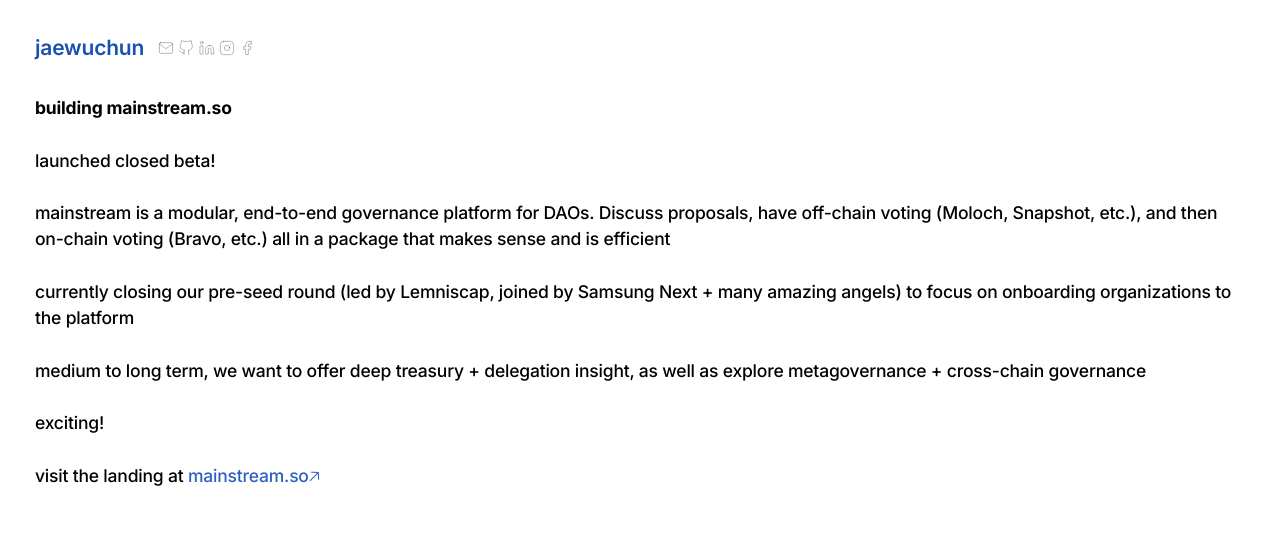
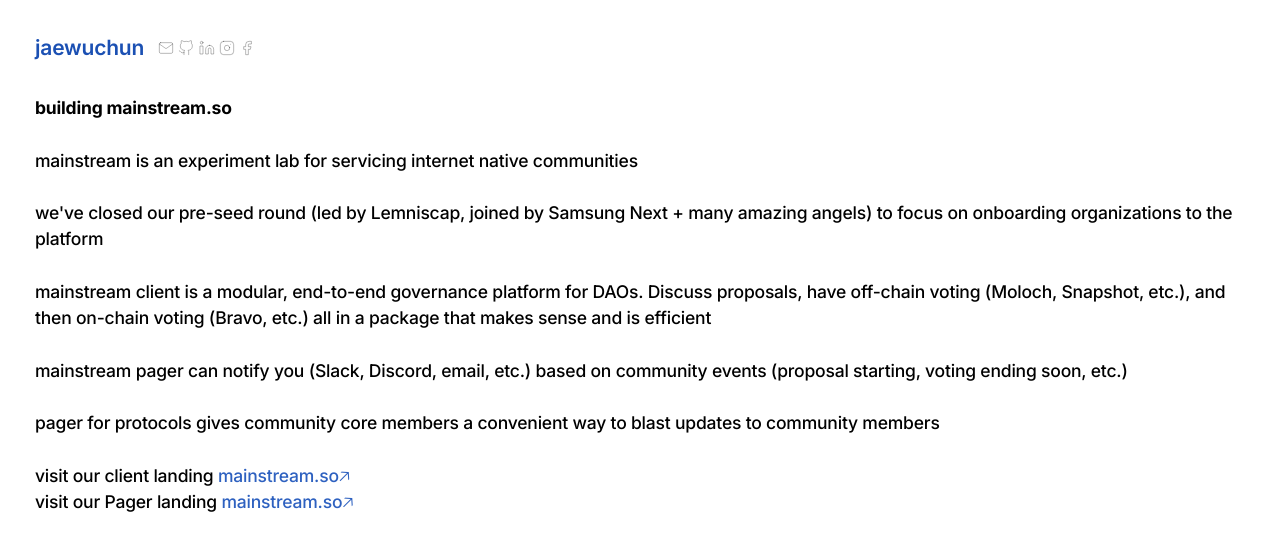
Before and after one commit to naijwu/textual, a Next.js app: page /mainstream in a window 1280 px wide. Shown: the top 550 px of the page. Built offline with nearby package versions, Linux system fonts and the light colour scheme.

Commit message:
Update mainstream.tsx

```diff
--- a/pages/mainstream.tsx
+++ b/pages/mainstream.tsx
@@ -21,18 +21,18 @@
                 building mainstream.so
             </strong>
             <br/><br/>
-            launched closed beta!
+            mainstream is an experiment lab for servicing internet native communities
             <br/><br/>
-            mainstream is a modular, end-to-end governance platform for DAOs. Discuss proposals, have off-chain voting (Moloch, Snapshot, etc.), and then on-chain voting (Bravo, etc.) all in a package that makes sense and is efficient
+            we've closed our pre-seed round (led by Lemniscap, joined by Samsung Next + many amazing angels) to focus on onboarding organizations to the platform
             <br/><br/>
-            currently closing our pre-seed round (led by Lemniscap, joined by Samsung Next + many amazing angels) to focus on onboarding organizations to the platform
+            mainstream client is a modular, end-to-end governance platform for DAOs. Discuss proposals, have off-chain voting (Moloch, Snapshot, etc.), and then on-chain voting (Bravo, etc.) all in a package that makes sense and is efficient
             <br/><br/>
-            medium to long term, we want to offer deep treasury + delegation insight,
-            as well as explore metagovernance + cross-chain governance
+            mainstream pager can notify you (Slack, Discord, email, etc.) based on community events (proposal starting, voting ending soon, etc.)
             <br/><br/>
-            exciting!
+            pager for protocols gives community core members a convenient way to blast updates to community members
             <br/><br/>
-            visit the landing at <Link href="https://mainstream.so">mainstream.so🡥</Link>
+            visit our client landing <Link href="https://mainstream.so">mainstream.so🡥</Link><br/>
+            visit our Pager landing <Link href="https://getpager.xyz">mainstream.so🡥</Link>
           </p>
         </div>
       </main>
```
